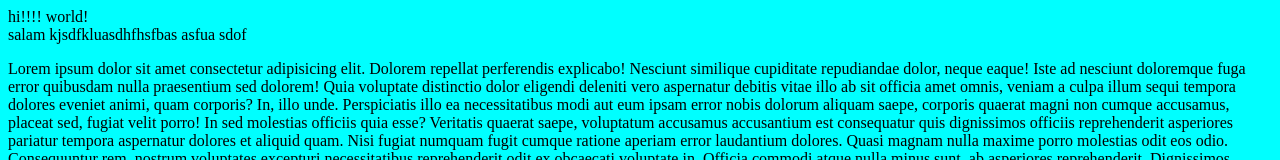
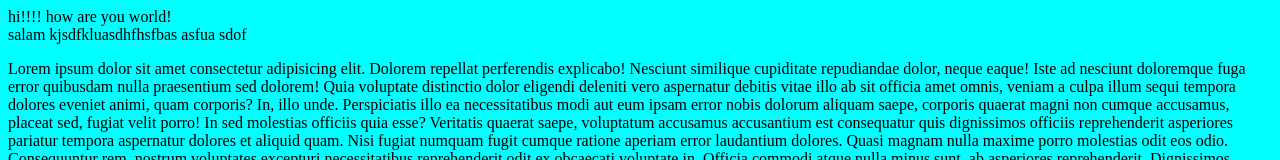
Before and after one commit to ReyhaneRahimi/gitTest, a plain HTML site: page index.html in a window 1280 px wide. Shown: the top 160 px of the page. Drawn offline with Linux system fonts and the light colour scheme.

Commit message:
how are you

```diff
--- a/index.html
+++ b/index.html
@@ -13,7 +13,7 @@
 </head>
 
 <body>
-    <header>hi!!!! world!</header>
+    <header>hi!!!! how are you world!</header>
     salam
     kjsdfkluasdhfhsfbas asfua sdof
     <P>Lorem ipsum dolor sit amet consectetur adipisicing elit. Dolorem repellat perferendis explicabo! Nesciunt similique cupiditate repudiandae dolor, neque eaque! Iste ad nesciunt doloremque fuga error quibusdam nulla praesentium sed dolorem!
```
